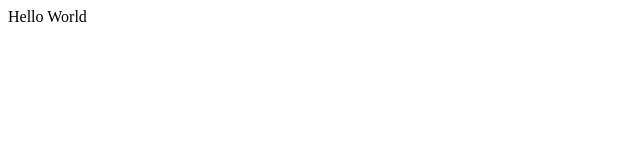
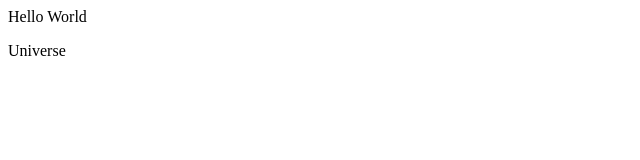
Before and after one commit to shivansh172004/demo-repo, a plain HTML site: page index.html in a window 1280 px wide. Shown: the full height of the page, 0-640 px from the left. Drawn offline with Linux system fonts and the light colour scheme.

Commit message:
Updates index.html with a new line called universe

```diff
--- a/index.html
+++ b/index.html
@@ -1,2 +1,3 @@
 
- <p>Hello World</p>
+	<p>Hello World</p>
+	<p>Universe</p>
```
